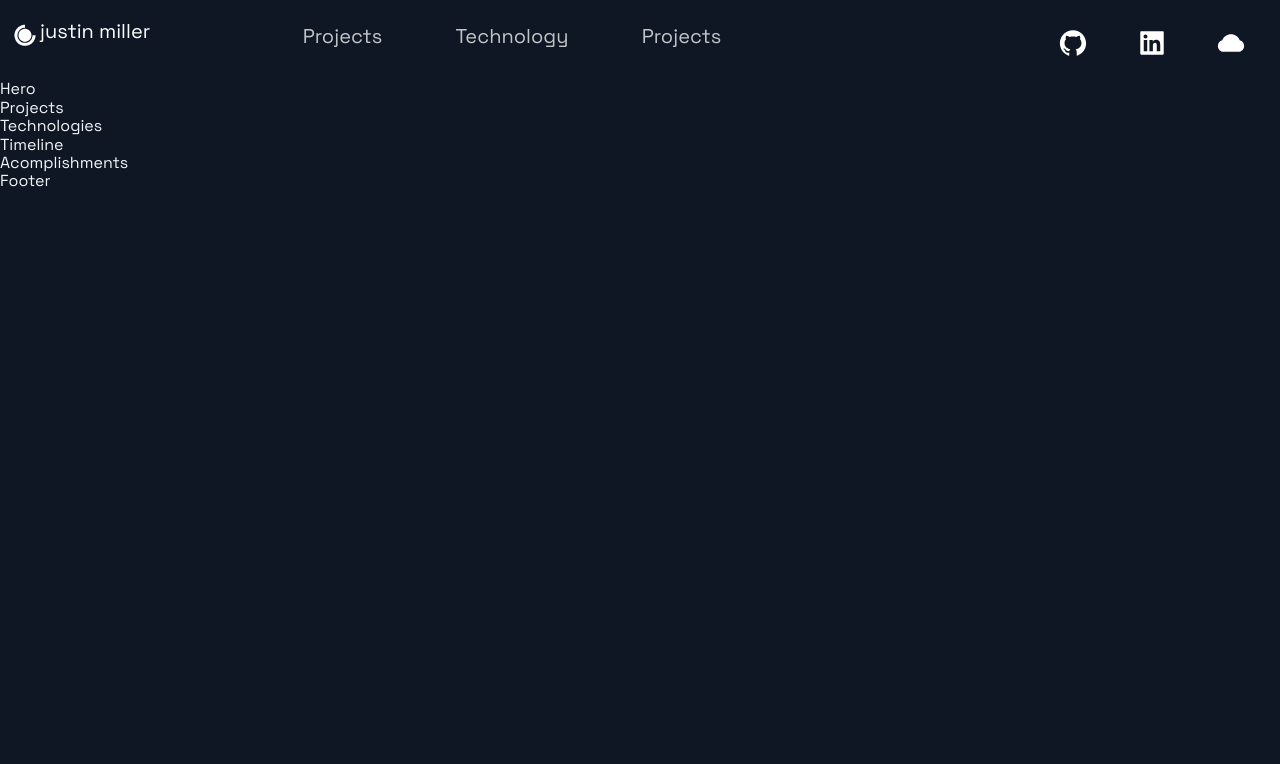
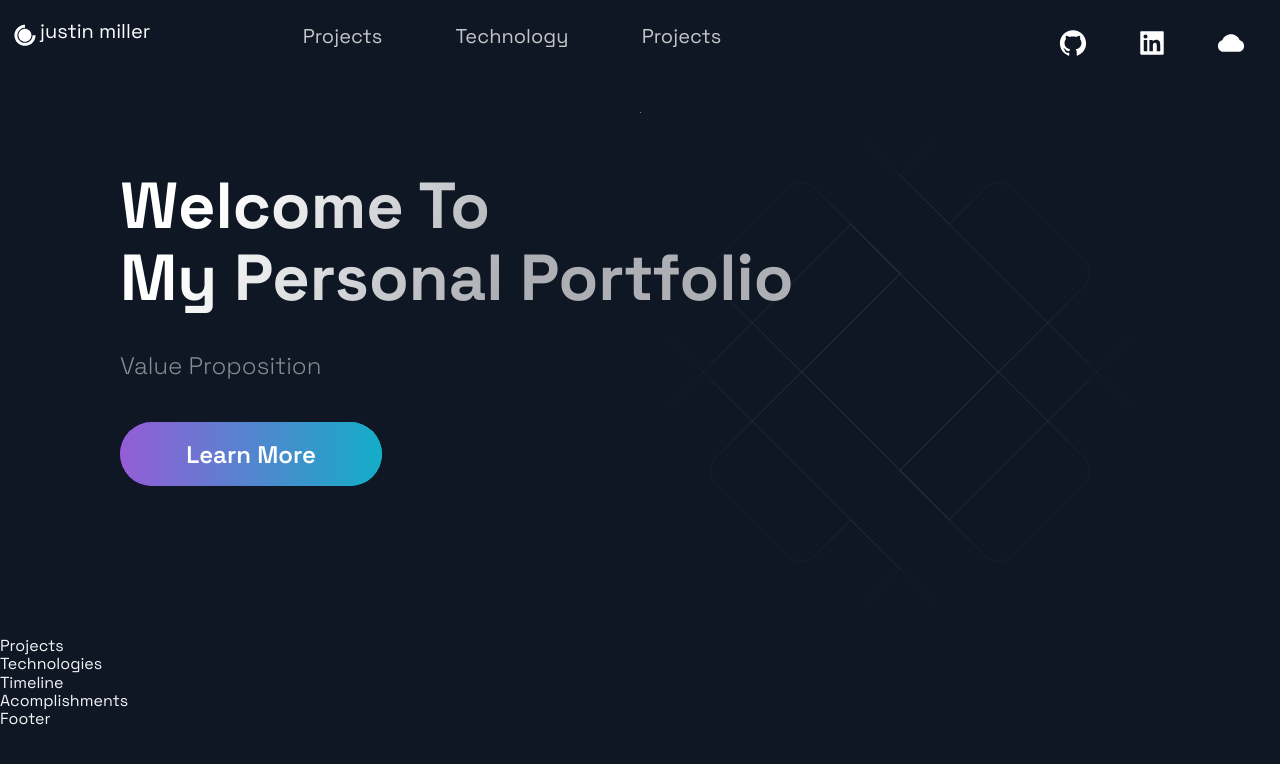
Before and after one commit to millerjl1980/portfolio-2022, a Next.js app: page / in a window 1280 px wide. Shown: the top 764 px of the page. Built offline with nearby package versions, Linux system fonts and the light colour scheme.

Commit message:
completed hero section

```diff
--- a/src/components/Hero/Hero.js
+++ b/src/components/Hero/Hero.js
@@ -4,10 +4,21 @@
 import Button from '../../styles/GlobalComponents/Button';
 import { LeftSection } from './HeroStyles';
 
-const Hero = (props) => (
-  <div>
-    Hero
-  </div>
+const Hero = () => (
+  <Section row nopadding >
+    <LeftSection>
+      <SectionTitle main center>
+        Welcome To <br/>
+        My Personal Portfolio
+      </SectionTitle>
+      <SectionText>
+        Value Proposition
+      </SectionText>
+      <Button onclick={() => window.location =' https://google.com'}>Learn More</Button>
+    </LeftSection>
+
+  </Section>
+
 );
 
 export default Hero;
--- a/src/pages/index.js
+++ b/src/pages/index.js
@@ -10,10 +10,10 @@
 const Home = () => {
   return (
     <Layout>
-      {/* <Section grid> */}
+      <Section grid>
         <Hero />
-        {/* <BgAnimation /> */}
-      {/* </Section> */}
+        <BgAnimation />
+      </Section>
       <Projects />
       <Technologies />
       <Timeline />
```
